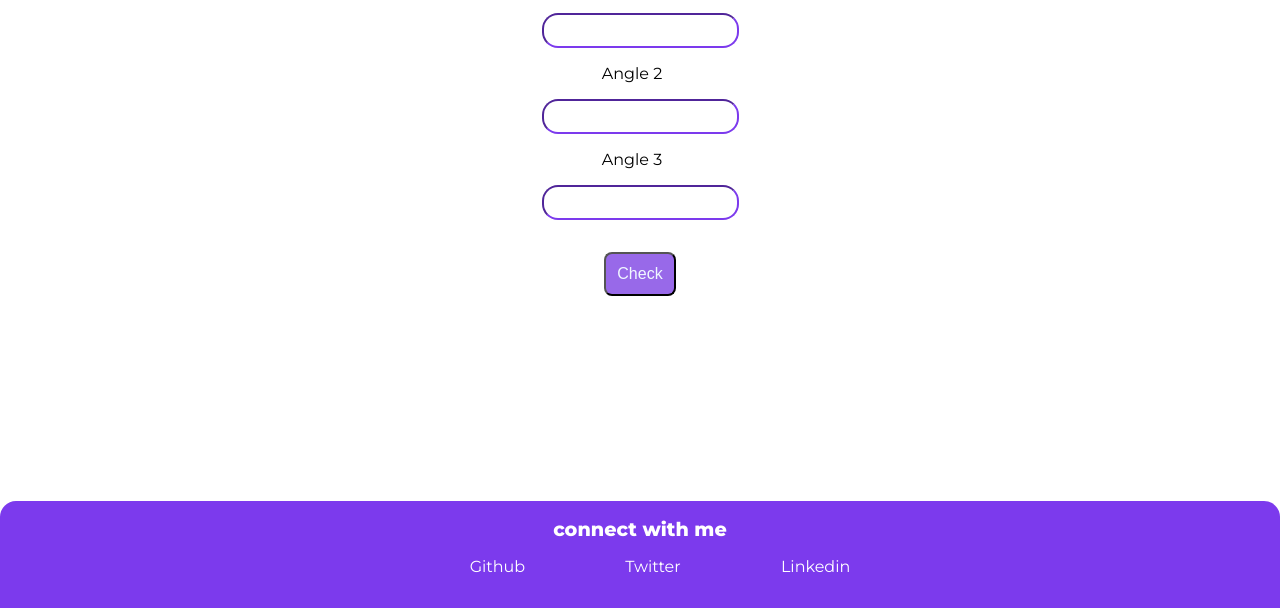
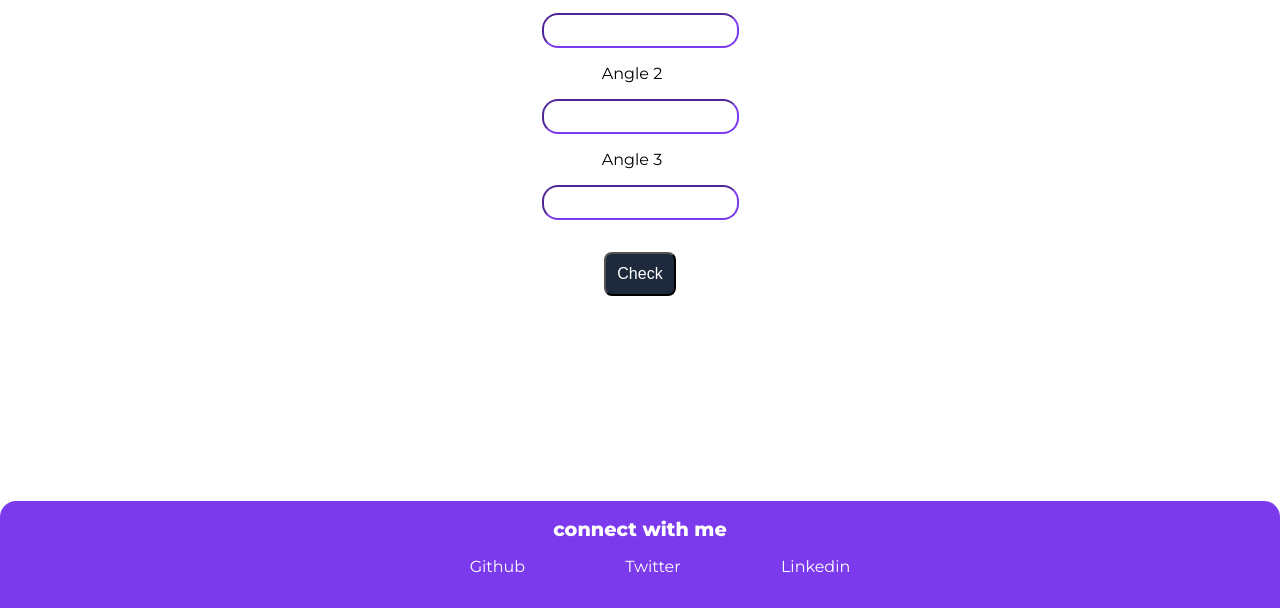
Before and after one commit to iAbhishekPundir/mark12-Do-you-know-Triangles, a plain HTML site: page index.html in a window 1280 px wide. In both pictures the pointer is over the button "Check". Shown: the part 187-800 px from the top of the page. Drawn offline with Linux system fonts and the light colour scheme.

Commit message:
Add styles.css

```diff
--- a/styles.css
+++ b/styles.css
@@ -60,6 +60,11 @@ button {
     cursor: pointer;
     margin-top: 1rem;
 }
+button:hover{
+    background-color: #1e293b;
+    color: white;
+    border-radius: 0.5rem;
+}
 .link:hover{
     background-color: #1e293b;
     color: white;
```
